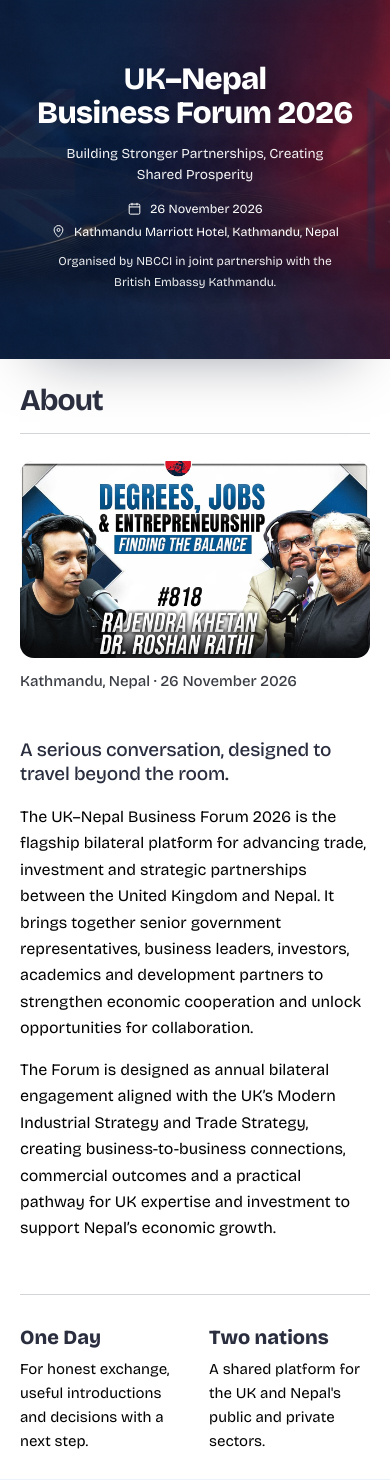
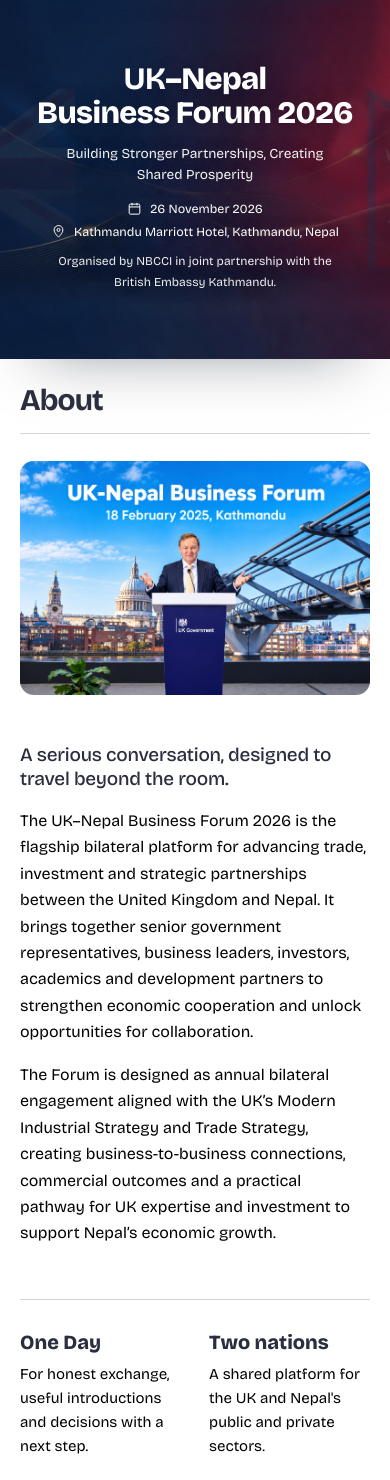
Before and after one commit to Dipak-y/nbcii_event, a Django app: page / in a window 390 px wide. Shown: the part 125-1605 px from the top of the page. Run offline with Django 4.2, Linux system fonts and the light colour scheme; some libraries are stand-ins or nearby versions.

Commit message:
update the images and content

```diff
--- a/static/style.css
+++ b/static/style.css
@@ -76,11 +76,6 @@ html, body { overflow-x: clip; }
 @media (max-width: 560px) {
   .hero-copy { padding: 0 4px; }
 }
-
-/* ---- Mobile nav: nudge NBCCI logo a bit taller ---- */
-@media (max-width: 820px) {
-  .brand-logo-partner { max-height: clamp(50px, 13vw, 90px); }
-}
 .section-kicker { color: #000000; font-family: var(--serif); font-size: 22px; letter-spacing: 0; text-transform: none; font-weight: 500; }
 .section-kicker-line { display: flex; align-items: center; gap: 12px; }
 .section-kicker-line > span:first-child { width: 40px; height: 1px; background: var(--red); }
@@ -146,10 +141,11 @@ h1 { max-width: 880px; margin-bottom: 0; font-size: clamp(36px, 4.5vw, 72px); li
 .about-image figcaption{margin-top:14px;color:var(--muted);font:500 15px var(--sans);letter-spacing:0;text-transform:none}
 /* About: title spans the full width so the image and text both start below it, on the same line */
 .about-head .rule{margin:22px 0 40px}
-.about-grid{align-items:start;grid-template-columns:.9fr 1.1fr;gap:64px}
-.about-section .about-image{max-width:none;margin:0}
-.about-section .about-image img{aspect-ratio:16/9;object-fit:contain;object-position:center}
-.about-section .section-content h2{margin-top:0}
+.about-grid{align-items:stretch;grid-template-columns:410px 1fr;gap:80px}
+.about-section .about-image{max-width:100%;width:100%;height:100%;margin:0}
+.about-section .about-image img{aspect-ratio:auto;width:100%;height:90%;object-fit:cover;object-position:center}
+.about-section .section-content h2{margin-top:0;max-width:none}
+.about-section .section-content p{max-width:none}
 .section-content h2,.section-heading h2,.form-intro h2,.contact-section h2{max-width:800px;margin:0 0 18px;font-size:clamp(19px,1.8vw,25px);line-height:1.25;letter-spacing:-.012em;color:var(--ink);font-weight:500}
 .section-content p,.section-heading p,.form-intro>p,.contact-section>p{max-width:780px;color:#000;font-size:16px;line-height:1.65;font-weight:400}
 .lead-copy{margin-bottom:18px;font-size:18px!important;line-height:1.6!important}
@@ -477,7 +473,8 @@ h1 { max-width: 880px; margin-bottom: 0; font-size: clamp(36px, 4.5vw, 72px); li
   .split-grid, .form-layout { grid-template-columns: 1fr; gap: 48px; }
   .section-aside { padding-top: 0; }
   .about-head .rule { margin: 16px 0 28px; }
-  .about-section .about-image img { aspect-ratio: 16/9; }
+  .about-section .about-image { height: auto; max-width: 100%; width: 100%; margin: 0; }
+  .about-section .about-image img { aspect-ratio: auto; height: auto; max-height: none; width: 100%; object-fit: contain; }
   .panel-grid { grid-template-columns: repeat(2, 1fr); }
   .gallery-grid { grid-template-columns: repeat(2, 1fr); gap: 28px 18px; }
   .programme-row { grid-template-columns: auto 1fr; grid-template-areas: "time type" "title title"; row-gap: 10px; column-gap: 16px; padding: 18px 14px; }
@@ -666,12 +663,11 @@ h1 { max-width: 880px; margin-bottom: 0; font-size: clamp(36px, 4.5vw, 72px); li
     display: flex;
     align-items: center;
     justify-content: center;
-    background: #ffffff;
+    background: transparent;
     border: none;
-    border-radius: 16px;
-    padding: 10px;
-    box-shadow: 0 6px 16px -8px rgba(0,0,0,.35);
-    overflow: hidden;
+    border-radius: 12px;
+    padding: 6px;
+    box-shadow: none;
   }
 
   .partner-logo img {
@@ -711,11 +707,9 @@ h1 { max-width: 880px; margin-bottom: 0; font-size: clamp(36px, 4.5vw, 72px); li
   .partner-logo {
     width: 92px;
     height: 92px;
-    padding: 8px;
-    border-radius: 14px;
-    background: #ffffff;
-    box-shadow: 0 6px 16px -8px rgba(0,0,0,.35);
-    overflow: hidden;
+    padding: 5px;
+    border-radius: 10px;
+    background: transparent;
   }
 
   .partner-card > strong { font-size: 15.5px; color: #ffffff; }
--- a/templates/index.html
+++ b/templates/index.html
@@ -85,8 +85,8 @@
           </div>
           <div class="split-grid about-grid">
             <figure class="about-image reveal delay-1">
-              <img src="static/img/about_nbcci.jpeg" alt="Speaker addressing the UK–Nepal Business Forum" loading="lazy">
-              <figcaption>Kathmandu, Nepal · 26 November 2026</figcaption>
+              <img src="static/img/about_section image.png" alt="Speaker addressing the UK–Nepal Business Forum" loading="lazy">
+
             </figure>
           <div class="section-content">
             <h2 class="reveal">A serious conversation, designed to travel beyond the room.</h2>
```
Also changed, not shown: static/img/about_image.png (added), static/img/about_nbcci.jpeg (deleted), static/img/about_section image.png (added).
